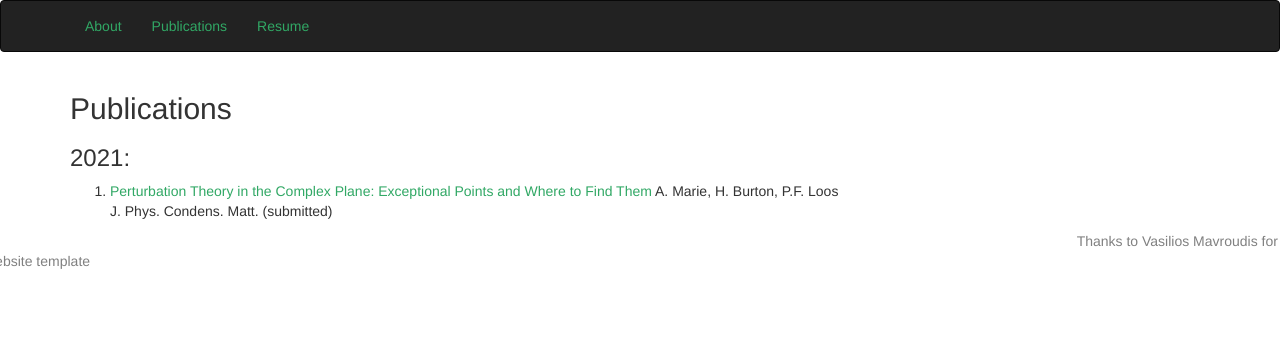
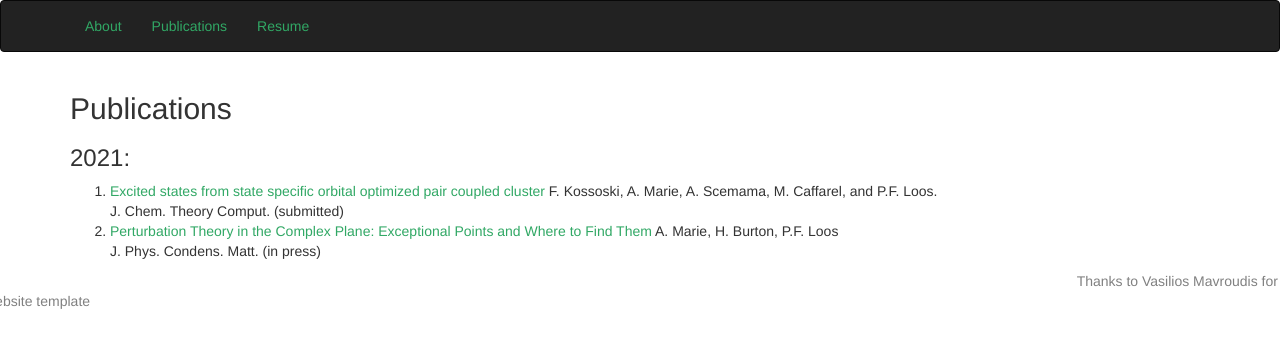
Before and after one commit to antoine-marie/antoine-marie.github.io, a Jekyll site: the page built from publications.html, in a window 1280 px wide. Shown: the top 348 px of the page. Built offline with Jekyll 4.4.1, drawn with Linux system fonts in a browser that asks for light colours.

Commit message:
update second paper

```diff
--- a/publications.html
+++ b/publications.html
@@ -8,12 +8,18 @@ title: Antoine Marie
   <div class="col-md-10">
     <h2 id="publications">Publications</h2>
     <h3> 2021: </h3>
-	  <ol>
-	    <li class="paper" words="add, your, keywords, here">
-	      <a style="color:#31a865" href="https://arxiv.org/pdf/2012.03688.pdf" target="_blank">Perturbation Theory in the Complex Plane: Exceptional Points and Where to Find Them</a>
+    <ol>
+       <li class="paper" words="add, your, keywords, here">
+	      <a style="color:#31a865" href="https://arxiv.org/pdf/2104.03746.pdf" target="_blank">Excited states from state specific orbital optimized pair coupled cluster</a>
+	      F. Kossoski, A. Marie, A. Scemama, M. Caffarel, and P.F. Loos. <br />
+              J. Chem. Theory Comput. (submitted)
+       </li>
+
+       <li class="paper" words="add, your, keywords, here">
+	 <a style="color:#31a865" href="https://iopscience.iop.org/article/10.1088/1361-648X/abe795" target="_blank">Perturbation Theory in the Complex Plane: Exceptional Points and Where to Find Them</a>
 	      A. Marie, H. Burton, P.F. Loos <br />
-              J. Phys. Condens. Matt. (submitted)
-	    </li>
-	  </ol>
+         J. Phys. Condens. Matt. (in press)
+       </li>
+    </ol>
   </div>
 </div>
```
Also changed, not shown: 1 other file.
